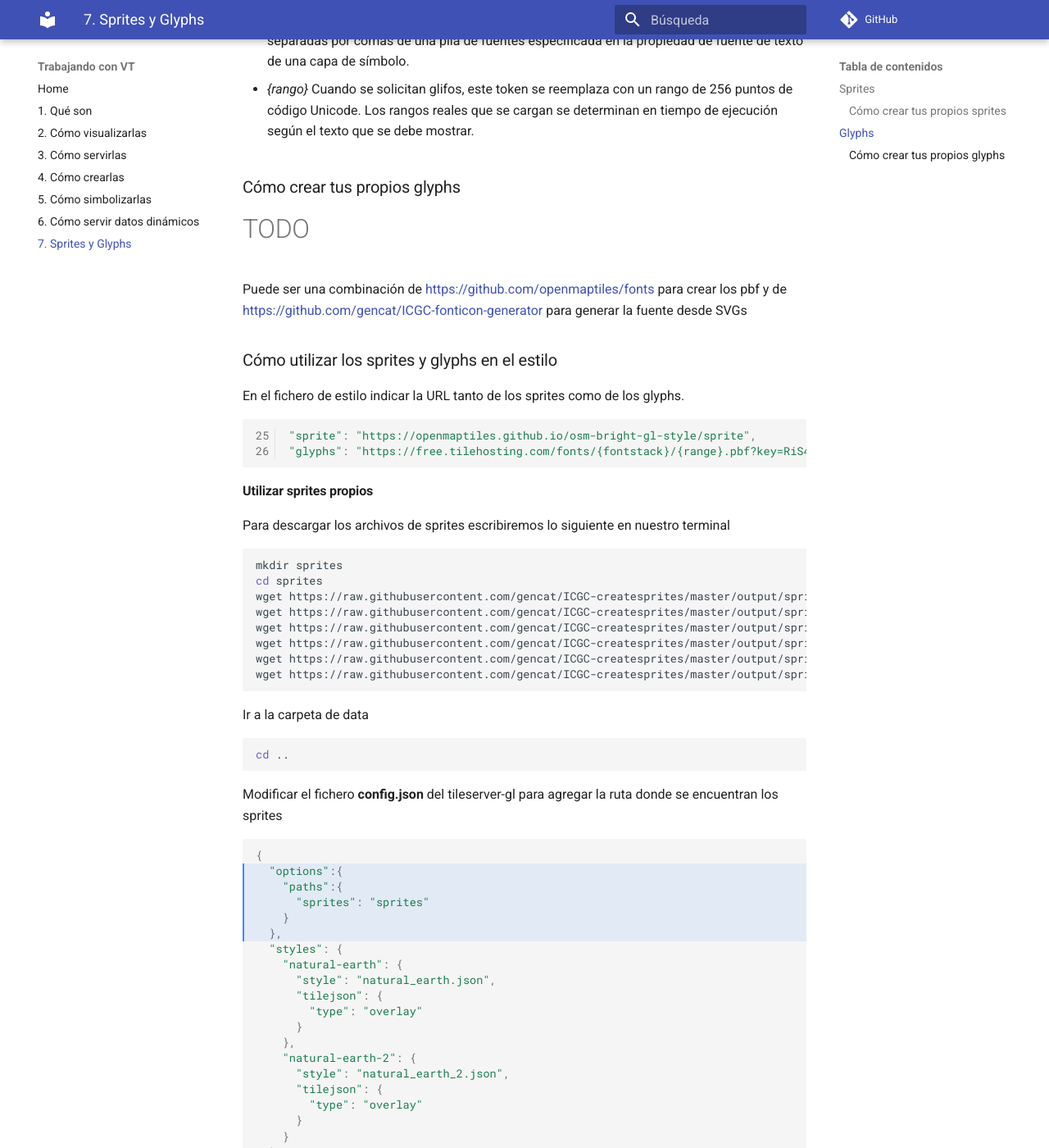
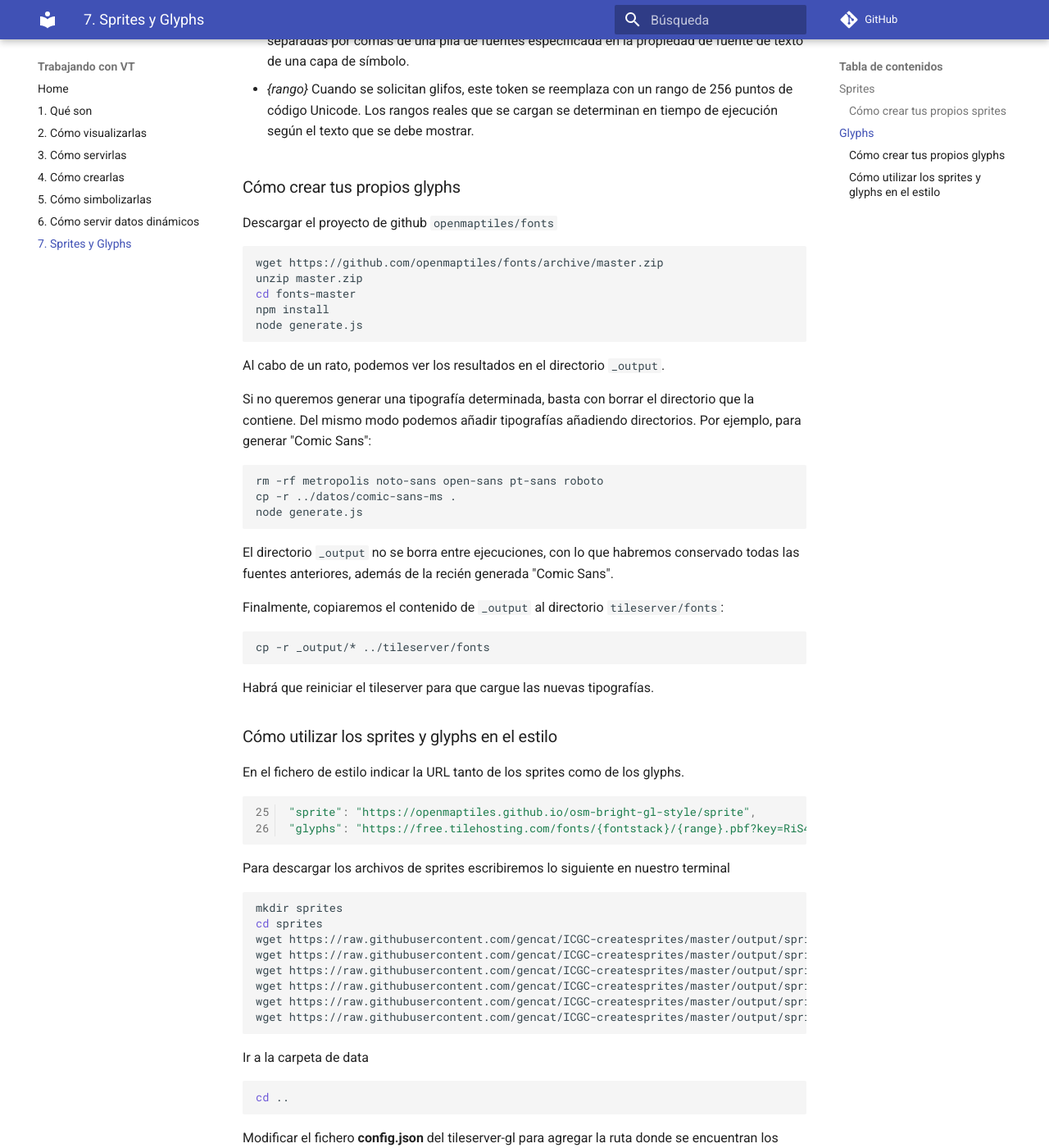
Before and after one commit to geoinquiets/taller-vt, an MkDocs documentation site: the page built from docs/7_sprites_glyphs.md, in a window 1280 px wide and 1400 px high, scrolled down 1757 px. Shown: the whole window at 82% size. Built offline with MkDocs 1.6.1 and Material for MkDocs 9.7.7, drawn with Linux system fonts in a browser that asks for light colours; comment, search, counter and statistics services are not loaded; old or Windows-style settings are respelled for this version of MkDocs.

Commit message:
Explicado cómo generar glyphs. Añadida tipografía Comic Sans para ejercicio

````diff
--- a/docs/7_sprites_glyphs.md
+++ b/docs/7_sprites_glyphs.md
@@ -48,9 +48,39 @@ Esta plantilla de URL debe incluir dos tokens:
 
 ### Cómo crear tus propios glyphs
 
-# TODO
+Descargar el proyecto de github `openmaptiles/fonts`
 
-Puede ser una combinación de https://github.com/openmaptiles/fonts para crear los pbf y de https://github.com/gencat/ICGC-fonticon-generator para generar la fuente desde SVGs
+```bash
+wget https://github.com/openmaptiles/fonts/archive/master.zip
+unzip master.zip
+cd fonts-master
+npm install
+node generate.js
+```
+
+Al cabo de un rato, podemos ver los resultados en el directorio `_output`.
+
+Si no queremos generar una tipografía determinada, basta con borrar el directorio que la contiene.
+Del mismo modo podemos añadir tipografías añadiendo directorios. Por ejemplo, para generar "Comic Sans":
+
+
+```bash
+rm -rf metropolis noto-sans open-sans pt-sans roboto
+cp -r ../datos/comic-sans-ms .
+node generate.js
+```
+
+El directorio `_output` no se borra entre ejecuciones, con lo que habremos conservado todas las fuentes anteriores,
+además de la recién generada "Comic Sans".
+
+Finalmente, copiaremos el contenido de `_output` al directorio `tileserver/fonts`:
+
+```bash
+cp -r _output/* ../tileserver/fonts
+```
+
+Habrá que reiniciar el tileserver para que cargue las nuevas tipografías.
+
 
 ### Cómo utilizar los sprites y glyphs en el estilo
 
@@ -61,7 +91,6 @@ En el fichero de estilo indicar la URL tanto de los sprites como de los glyphs.
 "glyphs": "https://free.tilehosting.com/fonts/{fontstack}/{range}.pbf?key=RiS4gsgZPZqeeMlIyxFo",
 ```
 
-#### Utilizar sprites propios
 
 Para descargar los archivos de sprites escribiremos lo siguiente en nuestro terminal
 
````
